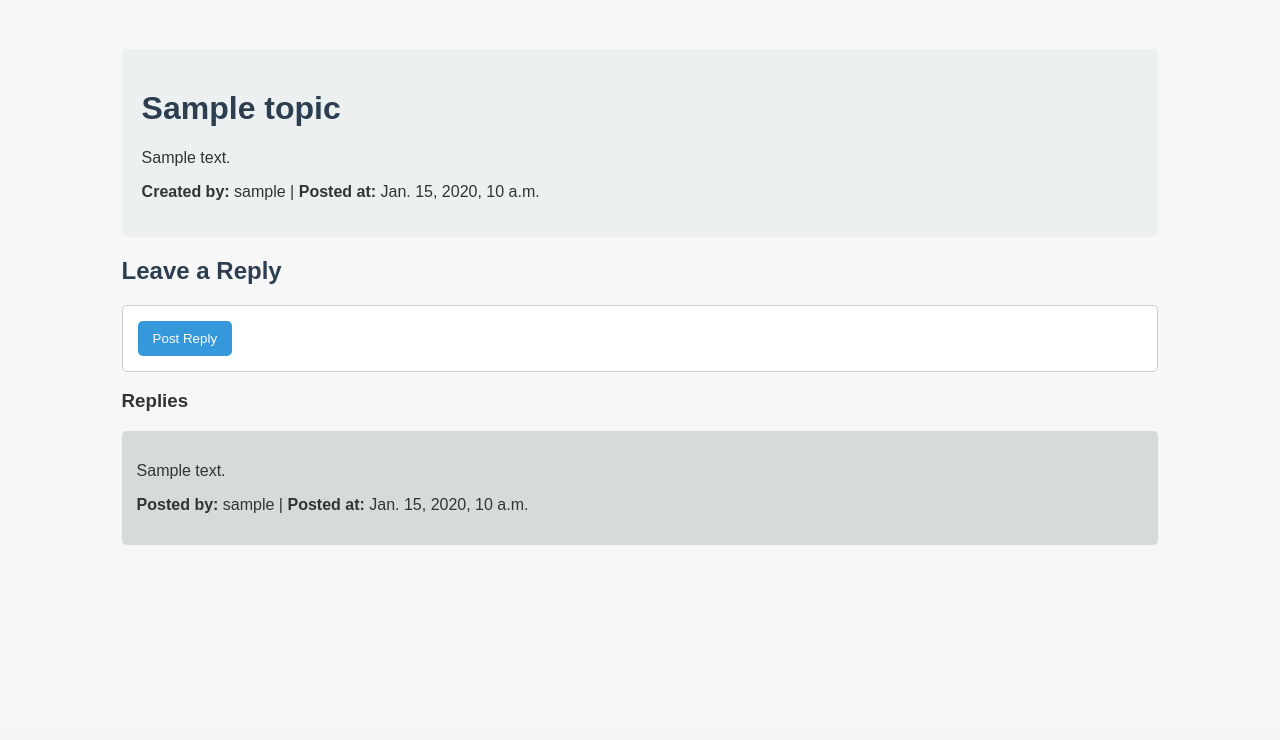
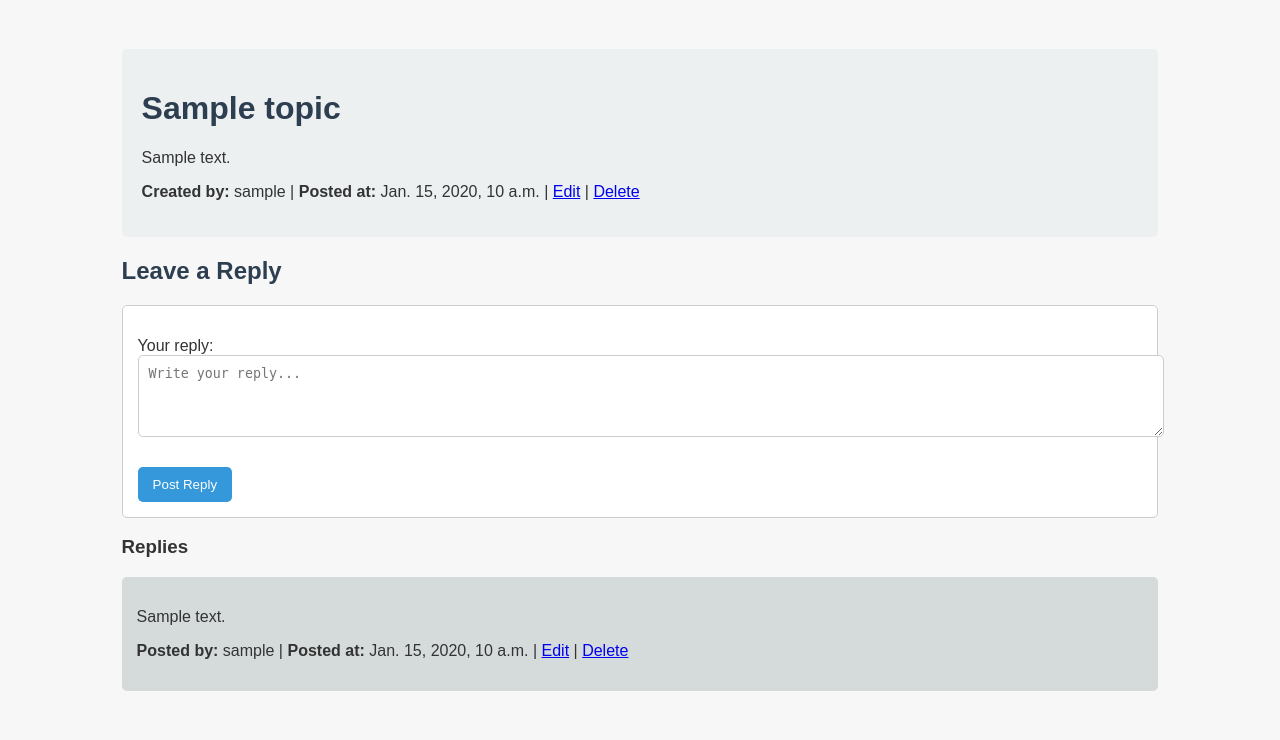
Before and after one commit to jean0t/pyforum, a Django app: page /topic/1 in a window 1280 px wide. Shown: the part 72-812 px from the top of the page. Before the commit the page ends 617 px from the top, so only its background shows below. Run offline with Django 5.2, Linux system fonts and the light colour scheme; a user stored in the database is signed in; tables that the repository leaves empty hold one stand-in row (values such as "Sample post").

Commit message:
feat: edit/delete topics and replies

```diff
--- a/forum_project/forum/forms.py
+++ b/forum_project/forum/forms.py
@@ -26,9 +26,10 @@ class ReplyForm(forms.ModelForm):
     class Meta:
         model = Reply
         fields = ["body"]
+        labels = {"body": "Your reply"}
 
         widgets = {
-            "body": forms.Textarea(attrs={"rows": 3, "placeholder": "Write your reply..."}),
+            "body": forms.Textarea(attrs={"rows": 4, "cols": 40, "placeholder": "Write your reply..."}),
         }
 
 class SignUpForm(UserCreationForm):
--- a/forum_project/forum/templates/forum/topic_detail.html
+++ b/forum_project/forum/templates/forum/topic_detail.html
@@ -1,12 +1,18 @@
 <!-- forum/templates/forum/topic_detail.html -->
 {% extends 'forum/base.html' %}
+{% load static %}
 
 {% block content %}
     <div class="container">
         <div class="topic">
             <h1>{{ topic.title }}</h1>
             <p>{{ topic.body }}</p>
-            <p><strong>Created by:</strong> {{ topic.author.username }} | <strong>Posted at:</strong> {{ topic.created_at }}</p>
+            <p><strong>Created by:</strong> {{ topic.author.username }} | <strong>Posted at:</strong> {{ topic.created_at }}
+            {% if request.user == topic.author %}
+            | <a href="{% url 'edit_topic' topic.id %}">Edit</a> | <a href="{% url 'delete_topic' topic.id %}">Delete</a></p>
+            {% else %}
+            </p>
+            {% endif %}
         </div>
 
         <div class="reply-form">
@@ -14,7 +20,7 @@
             {% if request.user.is_authenticated %}
             <form method="POST">
                 {% csrf_token %}
-                {{ reply_form.as_p }}
+                {{ form.as_p }}
                 <button type="submit">Post Reply</button>
             </form>
             {% else %}
@@ -28,7 +34,12 @@
             {% for reply in replies %}
                 <div class="reply">
                     <p>{{ reply.body }}</p>
-                    <p><strong>Posted by:</strong> {{ reply.author.username }} | <strong>Posted at:</strong> {{ reply.created_at }}</p>
+                    <p><strong>Posted by:</strong> {{ reply.author.username }} | <strong>Posted at:</strong> {{ reply.created_at }}
+                    {% if request.user == reply.author %}
+                    | <a href="{% url 'edit_reply' topic.id reply.id %}">Edit</a> | <a href="{% url 'delete_reply' topic.id reply.id %}">Delete</a> </p>
+                    {% else %}
+                    </p>
+                    {% endif %}
                 </div>
             {% empty %}
                 <p>No replies yet.</p>
--- a/forum_project/forum/urls.py
+++ b/forum_project/forum/urls.py
@@ -3,7 +3,13 @@ from . import views
 
 urlpatterns = [
     path("", views.topic_list, name="topic_list"),
+
     path("topic/<int:topic_id>", views.topic_detail, name="topic_detail"),
+    path("topic/<int:topic_id>/edit", views.edit_topic, name="edit_topic"),
+    path("topic/<int:topic_id>/delete", views.delete_topic, name="delete_topic"),
+
+    path("topic/<int:topic_id>/reply/<int:reply_id>/edit", views.edit_reply, name="edit_reply"),
+    path("topic/<int:topic_id>/reply/<int:reply_id>/delete", views.delete_reply, name="delete_reply"),
 
     path("accounts/signup", views.signup, name="signup"),
     path("logout", views.custom_logout, name="custom_logout"),
--- a/forum_project/forum/views.py
+++ b/forum_project/forum/views.py
@@ -1,9 +1,10 @@
 from django.shortcuts import render, redirect, get_object_or_404
+from django.http import HttpResponseForbidden
 from django.contrib.auth import login, logout
 from django.contrib.auth.decorators import login_required
 
 from .models import Topic, Reply
-from .forms import SignUpForm, TopicForm
+from .forms import SignUpForm, TopicForm, ReplyForm
 
 
 def topic_list(request):
@@ -12,11 +13,25 @@ def topic_list(request):
 
 
 def topic_detail(request, topic_id):
-    topic = get_object_or_404(Topic, id=topic_id)
+    topic = get_object_or_404(Topic, pk=topic_id)
+    replies = topic.reply_set.order_by("-created_at")
 
-    replies = Reply.objects.filter(topic=topic).order_by("-created_at")
+    if request.method == "POST":
+        if request.user.is_authenticated:
+            form = ReplyForm(request.POST)
+            if form.is_valid():
+                reply = form.save(commit=False)
+                reply.topic = topic
+                reply.author = request.user
+                reply.save()
+                return redirect("topic_detail", topic_id=topic.id)
+        else:
+            return redirect("login")
 
-    return render(request, "forum/topic_detail.html", {"topic": topic, "replies": replies})
+    else:
+        form = ReplyForm()
+
+    return render(request, "forum/topic_detail.html", {"topic": topic, "replies": replies, "form": form})
 
 
 def signup(request):
@@ -32,10 +47,12 @@ def signup(request):
 
     return render(request, "forum/signup.html", {"form": form})
 
+
 @login_required
 def custom_logout(request):
     logout(request)
     return redirect("topic_list")
+
 
 @login_required
 def create_topic(request):
@@ -51,3 +68,63 @@ def create_topic(request):
         form = TopicForm()
 
     return render(request, "forum/create_topic.html", {"form": form})
+
+
+@login_required
+def edit_topic(request, topic_id):
+    topic = get_object_or_404(Topic, pk=topic_id)
+    if topic.author != request.user:
+        return HttpResponseForbidden("You are not allowed to edit this topic.")
+
+    if request.method == "POST":
+        form = TopicForm(request.POST, instance=topic)
+        if form.is_valid():
+            form.save()
+            return redirect("topic_detail", topic_id=topic.id)
+
+    else:
+        form = TopicForm(instance=topic)
+
+    return render(request, "forum/edit_topic.html", {"form": form})
+
+
+@login_required
+def delete_topic(request, topic_id):
+    topic = get_object_or_404(Topic, pk=topic_id)
+    if topic.author != request.user:
+        return HttpResponseForbidden("You are not allowed to delete this topic.")
+
+    if request.method == "POST":
+        topic.delete()
+        return redirect("topic_list")
+
+    return render(request, "forum/delete_topic.html", {"topic": topic})
+
+@login_required
+def edit_reply(request, topic_id, reply_id):
+    reply = get_object_or_404(Reply, pk=reply_id)
+    if reply.author != request.user:
+        return HttpResponseForbidden("You are not allowed to edit this reply.")
+
+    if request.method == "POST":
+        form = ReplyForm(request.POST, instance=reply)
+        if form.is_valid():
+            form.save()
+            return redirect("topic_detail", topic_id=topic_id)
+
+    else:
+        form = ReplyForm(instance=reply)
+
+    return render(request, "forum/edit_reply.html", {"form": form})
+
+@login_required
+def delete_reply(request, topic_id, reply_id):
+    reply = get_object_or_404(Reply, pk=reply_id)
+    if reply.author != request.user:
+        return HttpResponseForbidden("You are not allowed to delete this reply.")
+
+    if request.method == "POST":
+        reply.delete()
+        return redirect("topic_detail", topic_id=topic_id)
+
+    return render(request, "forum/delete_reply.html", {"reply": reply})
```
Also changed, not shown: forum_project/forum/templates/forum/delete_reply.html (added, +11 -0 lines), forum_project/forum/templates/forum/delete_topic.html (added, +11 -0 lines), forum_project/forum/templates/forum/edit_reply.html (added, +11 -0 lines), forum_project/forum/templates/forum/edit_topic.html (added, +11 -0 lines).
